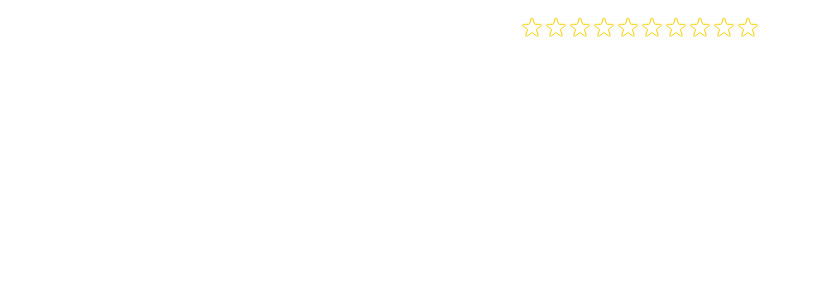
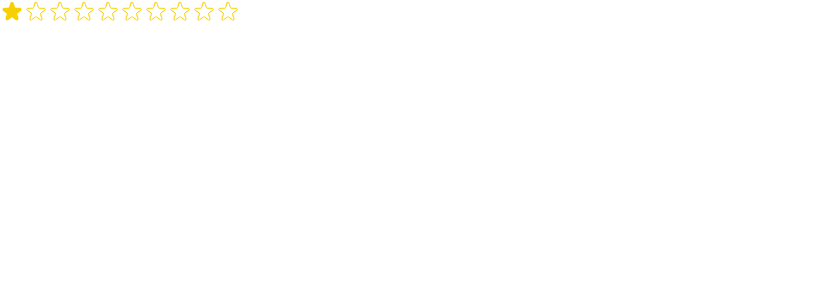
Before and after one commit to emilie-v11/rating-star, a React (Create React App) app: page / in a window 1280 px wide. Shown: the top 300 px of the page, without its empty margins (0-819 px from the left). Built offline with nearby package versions, Linux system fonts and the light colour scheme.

Commit message:
Remove container + fix gap bug + Better accessibility with role + aria
aria-setsize, aria-posinset, aria-checked

```diff
--- a/src/components/StarRating/Star.tsx
+++ b/src/components/StarRating/Star.tsx
@@ -1,4 +1,6 @@
 interface StarProps {
+  value: number;
+  maxRating: number;
   size: number;
   color: string;
   full: boolean;
@@ -8,6 +10,8 @@ interface StarProps {
   onEnterKeyDown: (event: React.KeyboardEvent) => void;
 }
 export function Star({
+  value,
+  maxRating,
   size,
   color,
   full,
@@ -25,8 +29,11 @@ export function Star({
 
   return (
     <li
-      role="button"
+      role="radio"
       aria-label={`star ${full ? 'full' : 'empty'}`}
+      aria-setsize={maxRating}
+      aria-posinset={value}
+      aria-checked={full}
       tabIndex={0}
       style={starStyle}
       onClick={onRate}
--- a/src/components/StarRating/StarRating.tsx
+++ b/src/components/StarRating/StarRating.tsx
@@ -20,7 +20,7 @@ export default function StarRating({
 }: StarRatingProps) {
   const [rating, setRating] = useState<number>(defaultRating);
   const [hoverRating, setHoverRating] = useState<number>(0);
-  const containerRef = useRef<HTMLDivElement>(null);
+  const containerRef = useRef<HTMLUListElement>(null);
 
   function handleRating(rating: number) {
     setRating(rating);
@@ -50,30 +50,35 @@ export default function StarRating({
     return () => document.removeEventListener('keydown', handleGlobalKeyDown);
   }, []);
 
-  const containerStyle = {
-    display: 'flex',
-    justifyContent: 'center',
-    alignItems: 'center',
-    gap: '16px',
-  };
+  // const containerStyle = {
+  //   display: 'flex',
+  //   justifyContent: 'center',
+  //   alignItems: 'center',
+  //   gap: '16px',
+  // };
 
   const starContainerStyle = {
     display: 'flex',
+    margin: 0,
     padding: 0,
+    gap: '0px',
   };
 
   return (
-    <div
-      style={containerStyle}
+    <ul
+      style={starContainerStyle}
+      tabIndex={0}
+      aria-label={`${rating} stars rating`}
+      role="radiogroup"
       className={className}
-      tabIndex={-1}
       ref={containerRef}
       onKeyDown={handleKeyDown}
     >
-      <ul style={starContainerStyle}>
       {Array.from({ length: maxRating }, (_, i) => (
         <Star
           key={i}
+          value={i + 1}
+          maxRating={maxRating}
           size={size}
           color={color}
           full={hoverRating ? hoverRating >= i + 1 : rating >= i + 1}
@@ -84,6 +89,5 @@ export default function StarRating({
         />
       ))}
     </ul>
-    </div>
   );
 }
```
Lines whose indentation alone changed are shown as unchanged.
